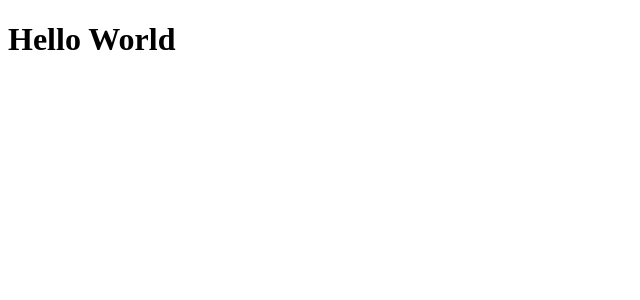
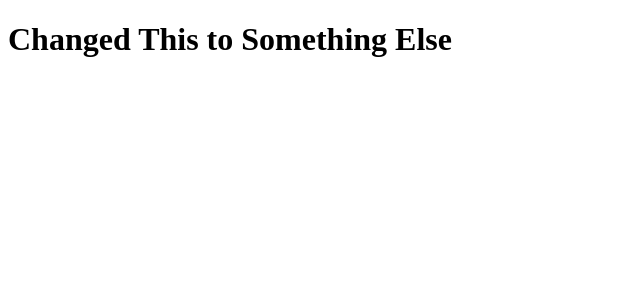
Before and after one commit to HR-FEC-Titan/FEC-Atelier, a React app: page / in a window 1280 px wide. Shown: the top 300 px of the page, without its empty margins (0-640 px from the left). Built offline with nearby package versions, Linux system fonts and the light colour scheme.

Commit message:
Made change for PR review

```diff
--- a/src/index.jsx
+++ b/src/index.jsx
@@ -4,7 +4,7 @@ const root = createRoot(document.getElementById("root"));
 
 // Huzzah for jsx!
 const App = () => {
-  return <h1>Hello World</h1>
+  return <h1>Changed This to Something Else</h1>
 }
 
 root.render(<App />);
```
